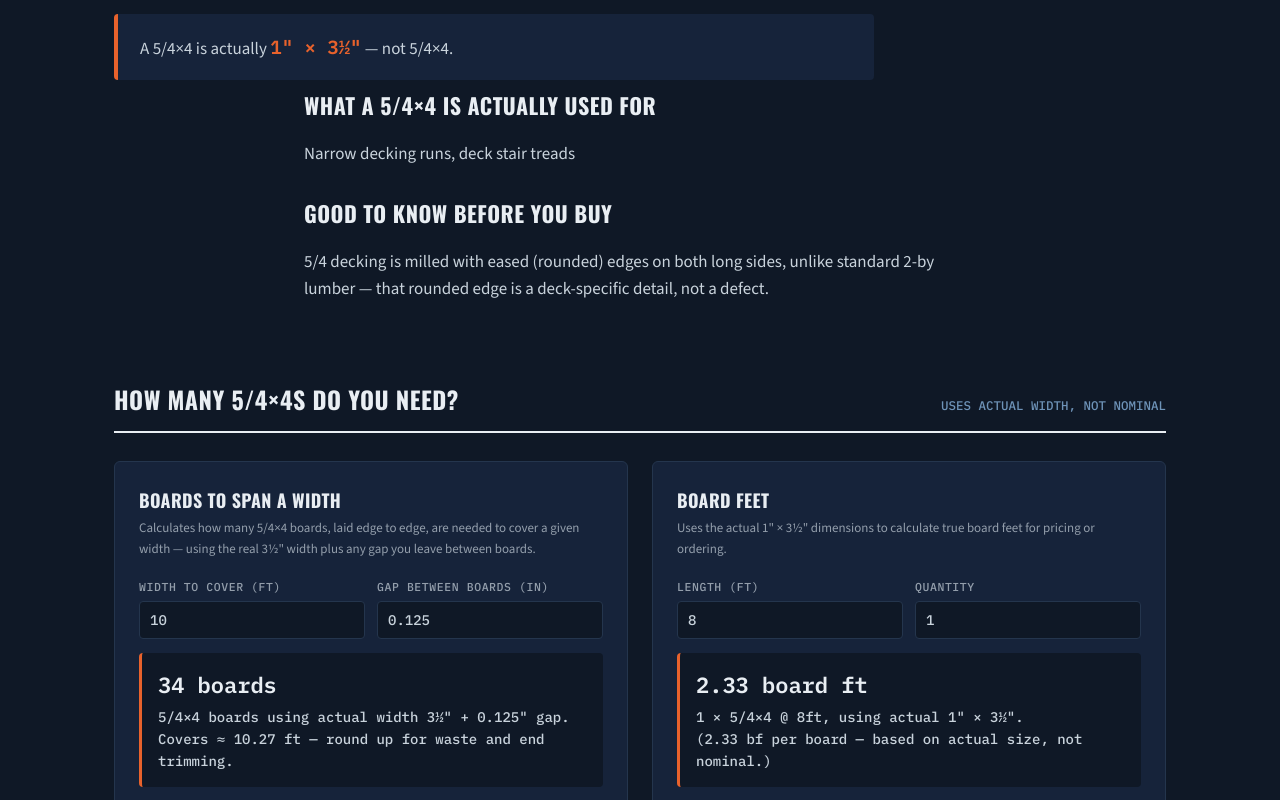
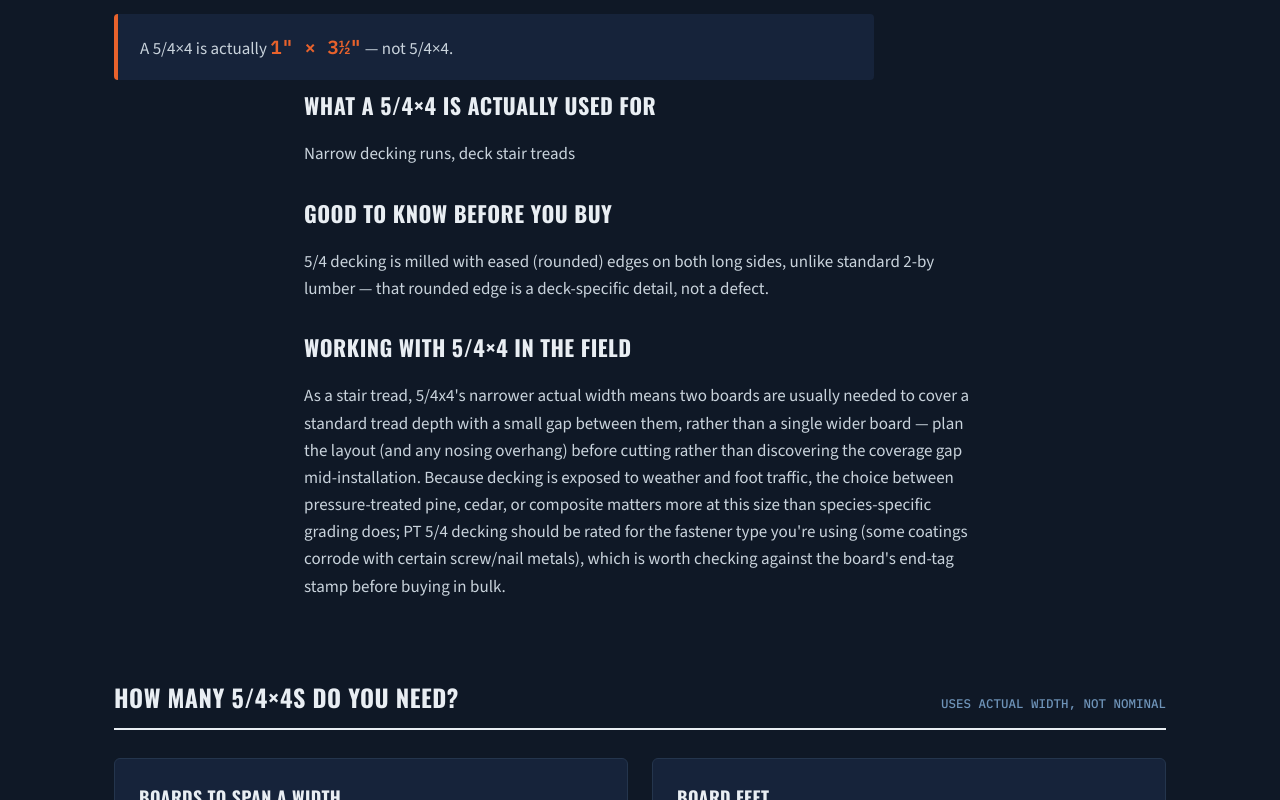
Before and after one commit to LarryCurlyandMoe/truesizelumber, a plain HTML site: page 5-4x4-lumber.html in a window 1280 px wide. Shown: the part 492-1292 px from the top of the page. Drawn offline with nearby package versions, Linux system fonts and the light colour scheme.

```diff
--- a/5-4x4-lumber.html
+++ b/5-4x4-lumber.html
@@ -79,6 +79,8 @@
   <p>Narrow decking runs, deck stair treads</p>
   <h2>Good to know before you buy</h2>
   <p>5/4 decking is milled with eased (rounded) edges on both long sides, unlike standard 2-by lumber — that rounded edge is a deck-specific detail, not a defect.</p>
+  <h2>Working with 5/4×4 in the field</h2>
+  <p>As a stair tread, 5/4x4's narrower actual width means two boards are usually needed to cover a standard tread depth with a small gap between them, rather than a single wider board — plan the layout (and any nosing overhang) before cutting rather than discovering the coverage gap mid-installation. Because decking is exposed to weather and foot traffic, the choice between pressure-treated pine, cedar, or composite matters more at this size than species-specific grading does; PT 5/4 decking should be rated for the fastener type you're using (some coatings corrode with certain screw/nail metals), which is worth checking against the board's end-tag stamp before buying in bulk.</p>
 </div>
 
 <section id="calculators">
```
